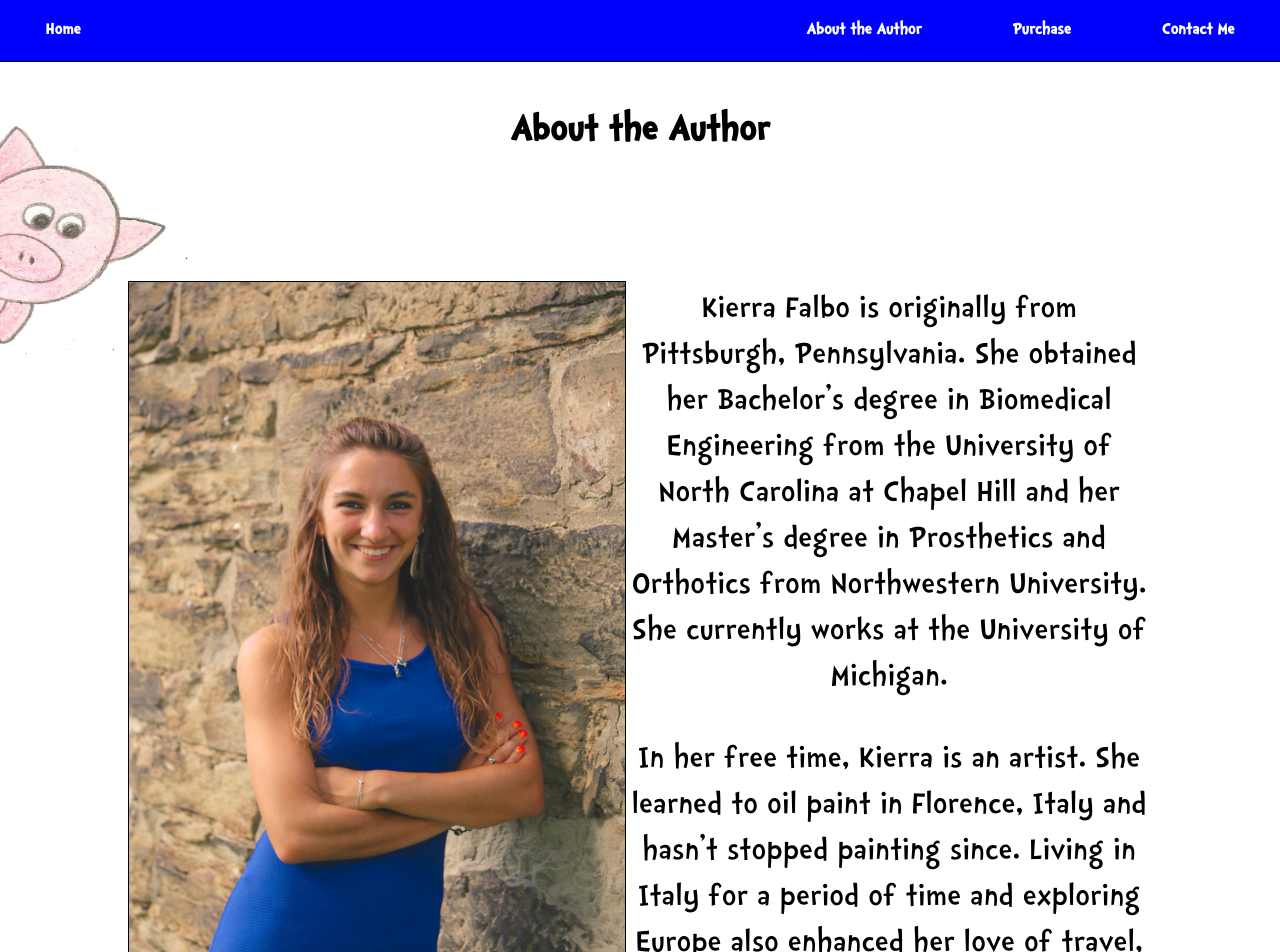
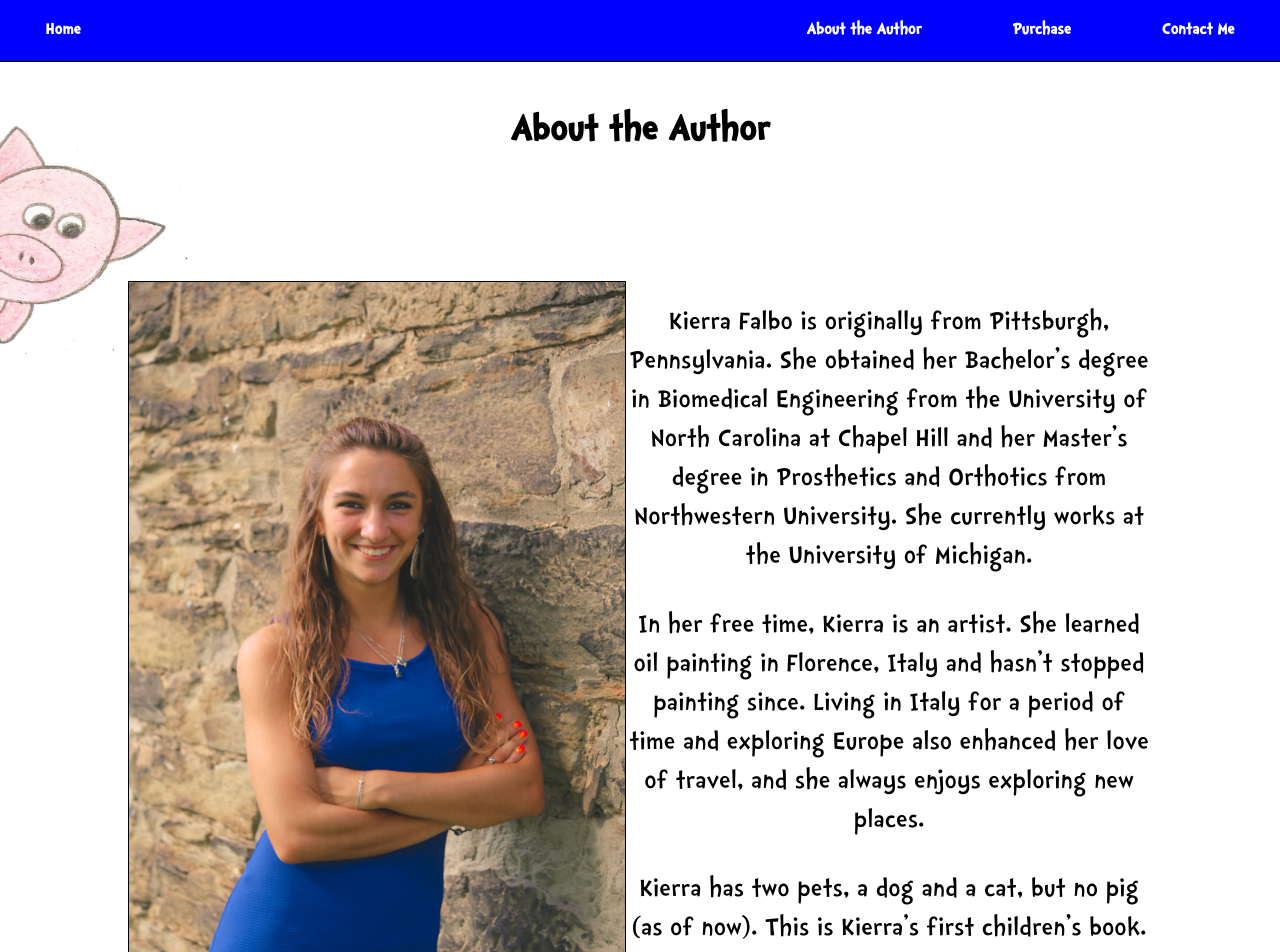
Before and after one commit to joelwass/pig-a-boo, a React (Create React App) app: page /author in a window 1280 px wide. Shown: the top 952 px of the page. Built offline with nearby package versions, Linux system fonts and the light colour scheme.

Commit message:
working on updates

```diff
--- a/src/pages/Author.js
+++ b/src/pages/Author.js
@@ -19,7 +19,7 @@ class Author extends Component {
               North Carolina at Chapel Hill and her Master’s degree in Prosthetics and
               Orthotics from Northwestern University. She currently works at the
               University of Michigan.</p>
-              <p>In her free time, Kierra is an artist. She learned to oil paint in Florence,
+              <p>In her free time, Kierra is an artist. She learned oil painting in Florence,
               Italy and hasn’t stopped painting since. Living in Italy for a period of
               time and exploring Europe also enhanced her love of travel, and she
               always enjoys exploring new places.</p>
--- a/src/pages/Home.js
+++ b/src/pages/Home.js
@@ -15,7 +15,7 @@ class Home extends Component {
             <div className="BookSummaryText">
               Embark on the adventures of Piper and Pig-A-Boo as they save Halloween from disaster and find a
               lasting friendship along the way!<br /><br />
-              Written and Illustrated by <b>Kierra Falbo</b>
+              Written and Illustrated by <b>K.J. Falbo</b>
             </div>
           </div>
           <img className="PeekingPig" alt="Peeking Pig" src={pig1}/>
--- a/src/styles/App.css
+++ b/src/styles/App.css
@@ -118,7 +118,7 @@ a {
   margin-bottom: 20px;
   margin-left: 200px;
   margin-right: 200px;
-  border: 1px solid green;
+  border: 3px solid #94CB71;
 }
 
 .BookSummaryText {
@@ -212,6 +212,7 @@ a {
   }
 
   .AuthorText {
+    font-size: 30px;
     margin: auto;
     width: 530px;
   }
```
Also changed, not shown: src/images/pig5.jpeg (added).
